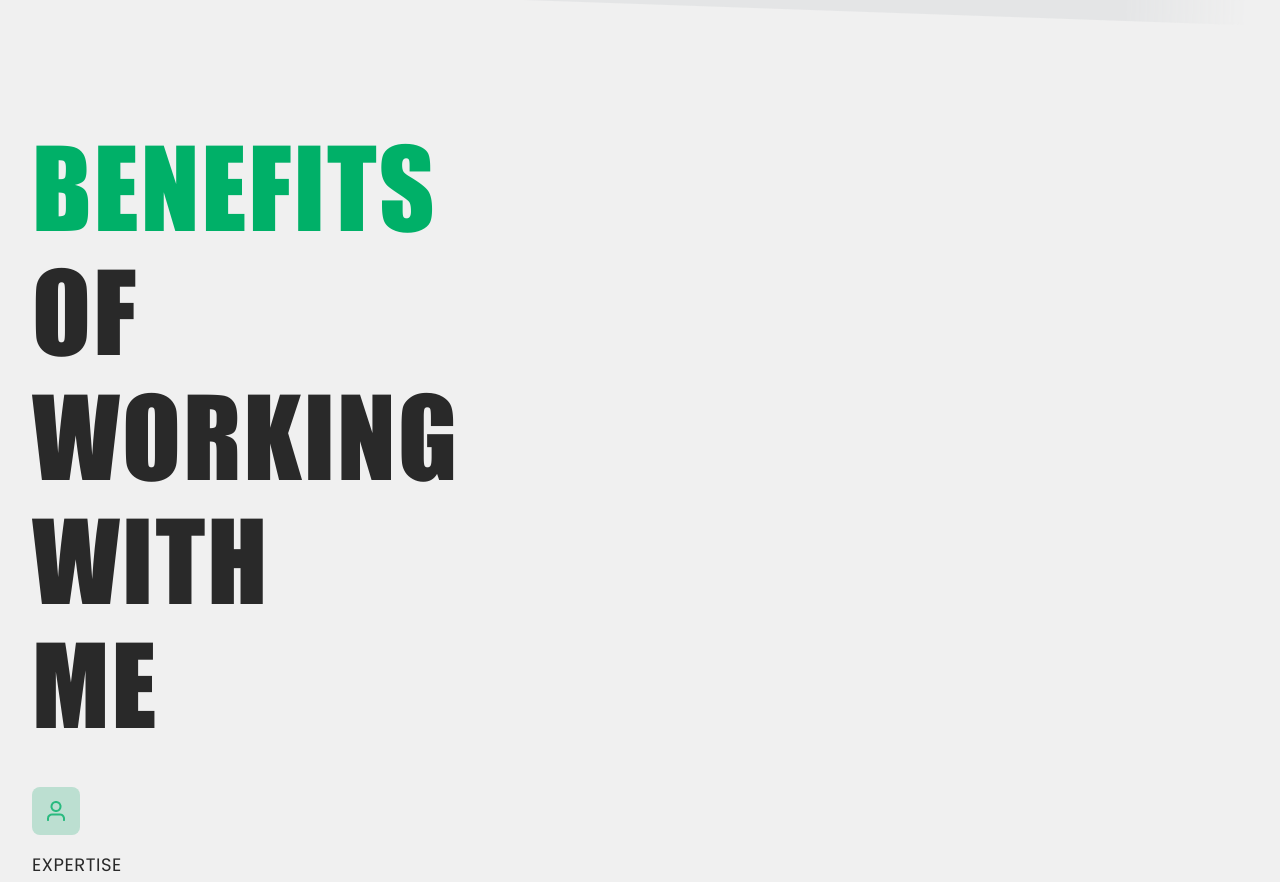
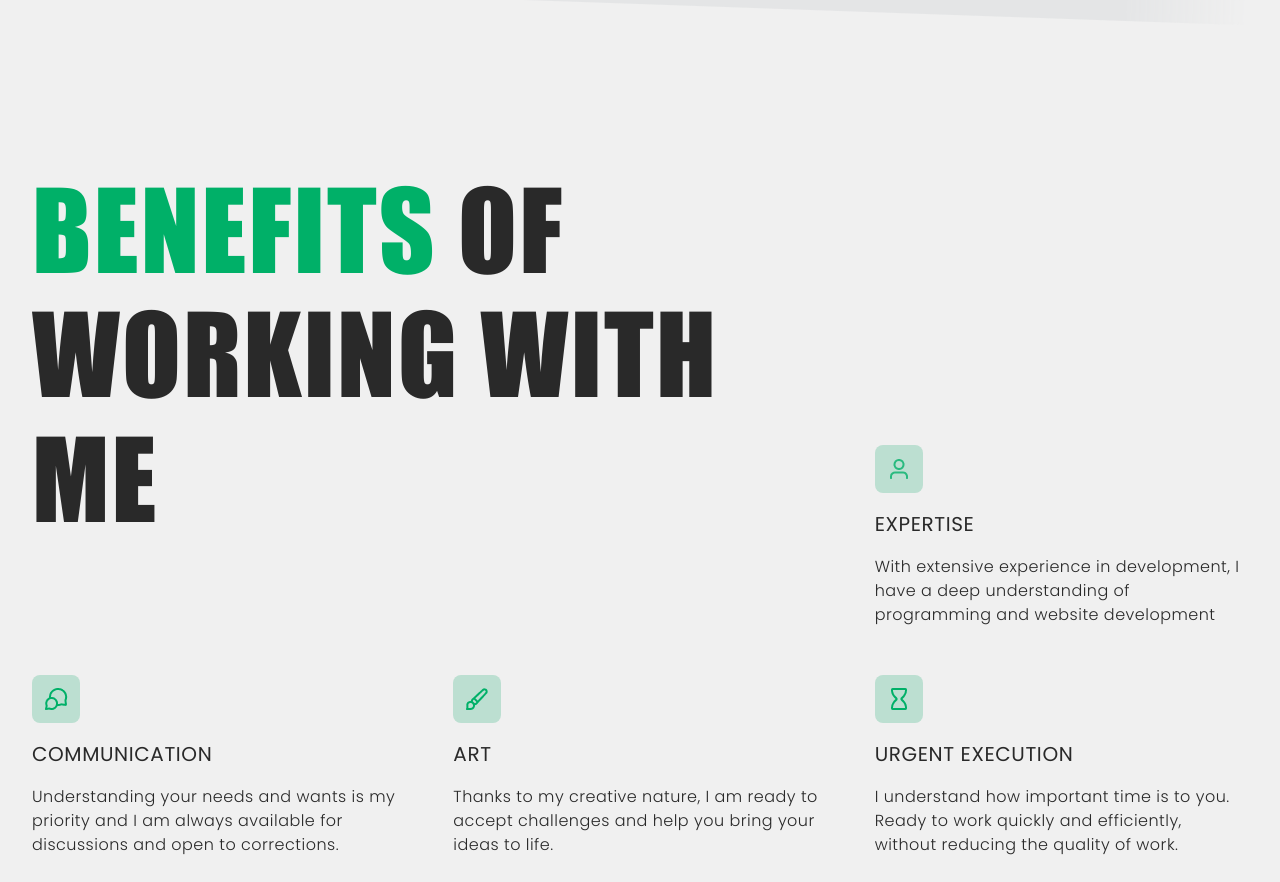
Before and after one commit to Sergii-Taran/my-portfolio-template, a plain HTML site: page index.html in a window 1280 px wide. Shown: the part 2820-3702 px from the top of the page. Drawn offline with nearby package versions, Linux system fonts and the light colour scheme.

Commit message:
feat(benefits): add benefits section styling

```diff
--- a/css/styles.css
+++ b/css/styles.css
@@ -970,9 +970,7 @@ body,
 .skills__marquee-bottom {
   position: relative;
   overflow: hidden;
-  /* width: 120vw; */
   width: 100%;
-  /* margin-left: -10vw; */
   display: flex;
   white-space: nowrap;
 
@@ -1122,9 +1120,6 @@ body,
   padding-bottom: 40px;
 }
 
-.benefits__container {
-}
-
 .benefits__title {
   max-width: 310px;
   margin-bottom: 40px;
@@ -1151,6 +1146,7 @@ body,
   display: flex;
   justify-content: center;
   align-items: center;
+  flex-shrink: 0;
 }
 
 .benefits__list-title {
@@ -1161,65 +1157,6 @@ body,
   text-transform: uppercase;
 }
 
-.benefits__list-text {
-}
-
-/* .benefits {
-  padding-top: 40px;
-  padding-bottom: 40px;
-}
-
-.benefits__container {
-}
-
-.benefits__title {
-  max-width: 300px;
-  margin-bottom: 40px;
-}
-
-.benefits__list {
-  display: flex;
-  flex-direction: column;
-  gap: 32px;
-  width: 100%;
-}
-
-.benefits__list-item {
-  display: flex;
-  flex-direction: column;
-  justify-content: start;
-  gap: 16px;
-}
-
-.benefits__icon-wrapper {
-  border-radius: 8px;
-  width: 48px;
-  height: 48px;
-  background-color: var(--color-light);
-  display: flex;
-  align-items: center;
-  justify-content: center;
-}
-
-.benefits__list-icon {
-  fill: var(--color-accent);
-}
-
-.benefits__list-title {
-  font-weight: 400;
-  font-size: 18px;
-  line-height: 1.56;
-  letter-spacing: 0.03em;
-  text-transform: uppercase;
-}
-
-.benefits__list-text {
-  font-weight: 300;
-  font-size: 16px;
-  line-height: 1.5;
-  letter-spacing: 0.03em;
-}
-
 @media screen and (min-width: 768px) {
   .benefits {
     padding-top: 62px;
@@ -1227,8 +1164,8 @@ body,
   }
 
   .benefits__title {
-    max-width: 704px;
-    margin-bottom: 0px;
+    max-width: 690px;
+    margin-bottom: 0;
   }
 
   .benefits__list {
@@ -1256,6 +1193,11 @@ body,
   .benefits__list-item:nth-child(4) {
     grid-column: 1;
     grid-row: 3;
+  }
+
+  .benefits__list-title {
+    font-size: 20px;
+    line-height: 1.5;
   }
 }
 
@@ -1294,7 +1236,7 @@ body,
     grid-column: 3;
     grid-row: 2;
   }
-} */
+}
 
 /* --------------------------------- */
 /* ------- questions section ------- */
```
